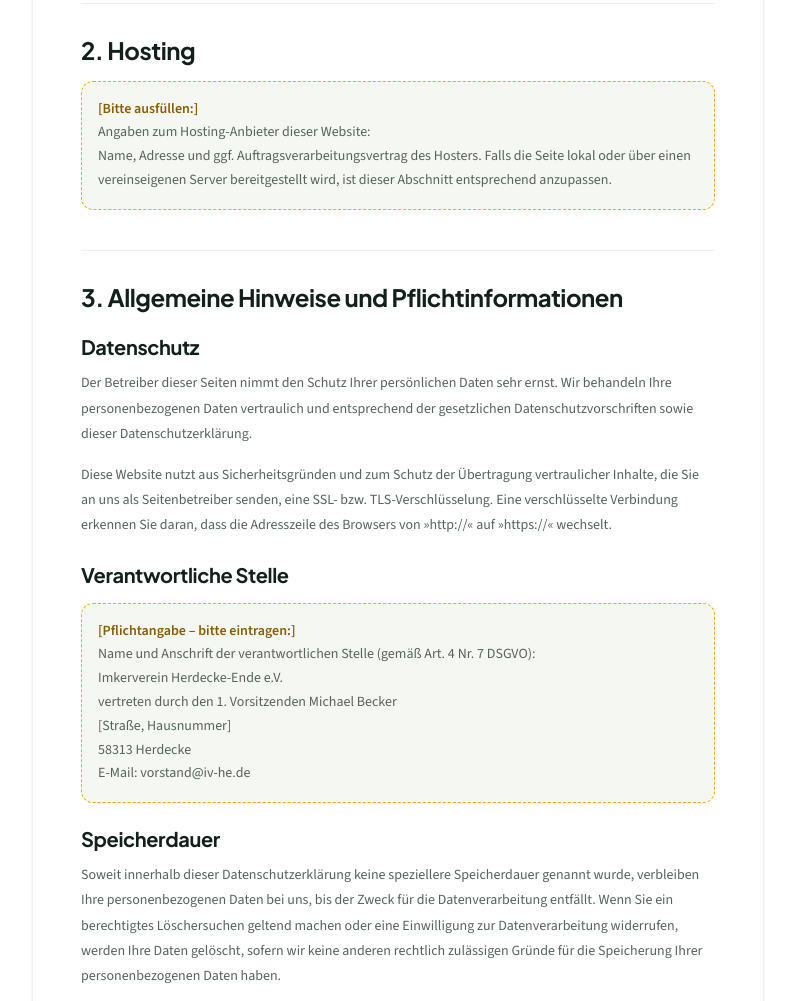
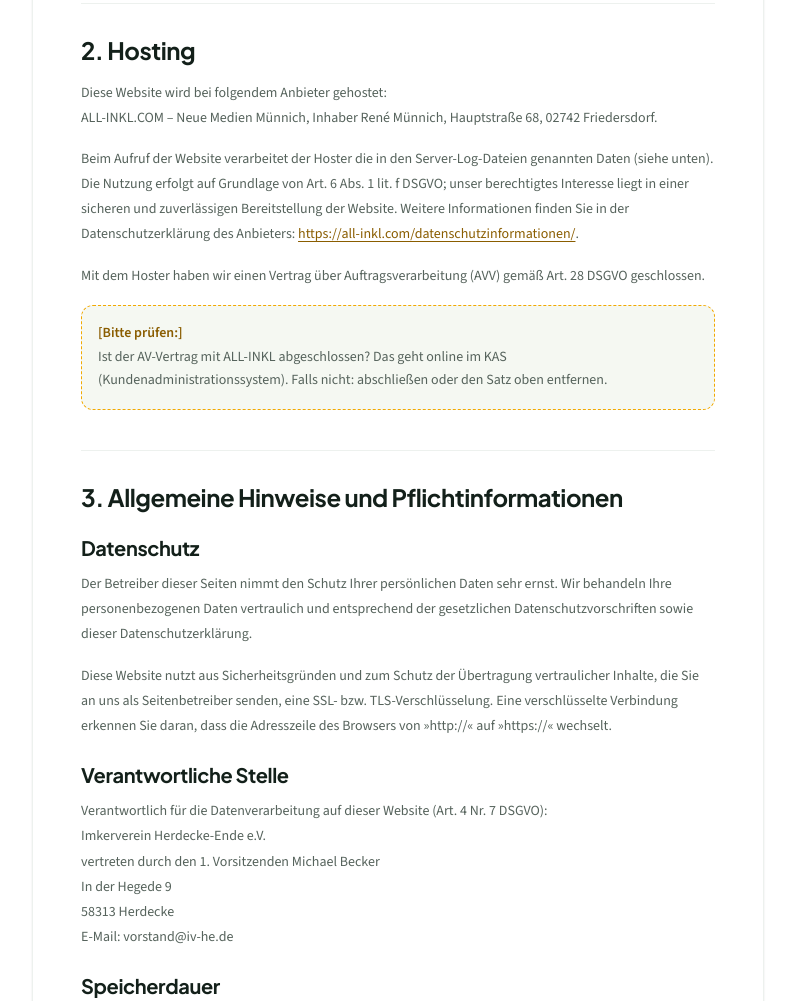
Before and after one commit to Imkereitrinkaus/iv-he, a plain HTML site: page datenschutz.html in a window 1280 px wide. Shown: the part 1289-2290 px from the top of the page, without its empty margins (242-1037 px from the left). Drawn offline with Linux system fonts and the light colour scheme.

Commit message:
Impressum und Datenschutz: Anschrift und Hoster eintragen
- Anschrift Michael Becker (1. Vorsitzender), In der Hegede 9, 58313 Herdecke:
  Verantwortlicher, Vereinsanschrift (c/o) und inhaltlich Verantwortlicher
  nach § 18 Abs. 2 MStV im Impressum, verantwortliche Stelle im Datenschutz
- Hosting-Abschnitt für ALL-INKL.COM mit Prüfhinweis zum AV-Vertrag

Co-Authored-By: Claude Opus 5.5 <noreply@anthropic.com>
Claude-Session: https://claude.ai/code/session_01KTtGtJZXfnyYjpNt1C7rXr

```diff
--- a/datenschutz.html
+++ b/datenschutz.html
@@ -125,12 +125,27 @@
           </p>
 
           <h2>2. Hosting</h2>
+          <p>
+            Diese Website wird bei folgendem Anbieter gehostet:<br>
+            ALL-INKL.COM – Neue Medien Münnich, Inhaber René Münnich,
+            Hauptstraße 68, 02742 Friedersdorf.
+          </p>
+          <p>
+            Beim Aufruf der Website verarbeitet der Hoster die in den Server-Log-Dateien
+            genannten Daten (siehe unten). Die Nutzung erfolgt auf Grundlage von
+            Art. 6 Abs. 1 lit. f DSGVO; unser berechtigtes Interesse liegt in einer
+            sicheren und zuverlässigen Bereitstellung der Website. Weitere Informationen
+            finden Sie in der Datenschutzerklärung des Anbieters:
+            <a href="https://all-inkl.com/datenschutzinformationen/" target="_blank" rel="noopener noreferrer">https://all-inkl.com/datenschutzinformationen/</a>.
+          </p>
+          <p>
+            Mit dem Hoster haben wir einen Vertrag über Auftragsverarbeitung (AVV) gemäß
+            Art. 28 DSGVO geschlossen.
+          </p>
           <div class="legal-placeholder">
-            <strong>[Bitte ausfüllen:]</strong><br>
-            Angaben zum Hosting-Anbieter dieser Website:<br>
-            Name, Adresse und ggf. Auftragsverarbeitungsvertrag des Hosters.
-            Falls die Seite lokal oder über einen vereinseigenen Server bereitgestellt wird,
-            ist dieser Abschnitt entsprechend anzupassen.
+            <strong>[Bitte prüfen:]</strong><br>
+            Ist der AV-Vertrag mit ALL-INKL abgeschlossen? Das geht online im KAS
+            (Kundenadministrationssystem). Falls nicht: abschließen oder den Satz oben entfernen.
           </div>
 
           <h2>3. Allgemeine Hinweise und Pflichtinformationen</h2>
@@ -149,15 +164,14 @@
           </p>
 
           <h3>Verantwortliche Stelle</h3>
-          <div class="legal-placeholder">
-            <strong>[Pflichtangabe – bitte eintragen:]</strong><br>
-            Name und Anschrift der verantwortlichen Stelle (gemäß Art. 4 Nr. 7 DSGVO):<br>
+          <p>
+            Verantwortlich für die Datenverarbeitung auf dieser Website (Art. 4 Nr. 7 DSGVO):<br>
             Imkerverein Herdecke-Ende e.V.<br>
             vertreten durch den 1. Vorsitzenden Michael Becker<br>
-            [Straße, Hausnummer]<br>
+            In der Hegede 9<br>
             58313 Herdecke<br>
             E-Mail: vorstand@iv-he.de
-          </div>
+          </p>
 
           <h3>Speicherdauer</h3>
           <p>
```
Also changed, not shown: impressum.html (+13 -10 lines).
